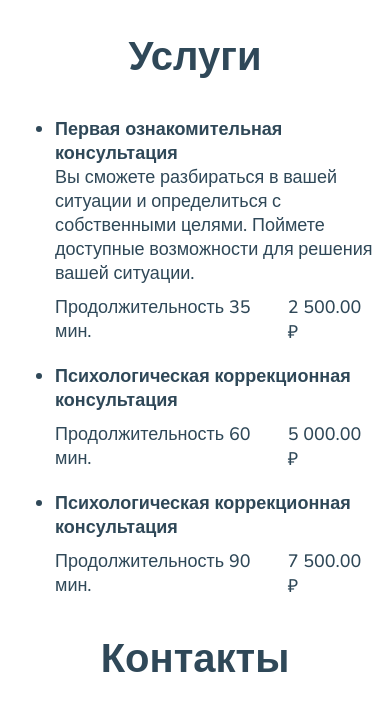
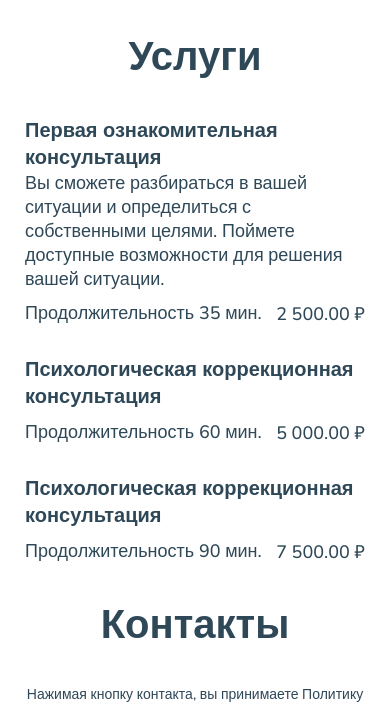
Before and after one commit to FedorSo/bio_site, a plain HTML site: page index.html in a window 390 px wide. Shown: the part 861-1565 px from the top of the page. Drawn offline with nearby package versions, Linux system fonts and the light colour scheme.

Commit message:
service fix

```diff
--- a/index.html
+++ b/index.html
@@ -29,20 +29,20 @@
     <section class="services">
         <h1 class="services_title">Услуги</h1>
         <ul>
-            <li class="service"><p><strong>Первая ознакомительная консультация</strong><br>Вы сможете разбираться в вашей ситуации и определиться с собственными целями.
+            <li class="service"><p><strong class="service_title">Первая ознакомительная консультация</strong><br>Вы сможете разбираться в вашей ситуации и определиться с собственными целями.
                 Поймете доступные возможности для решения вашей ситуации.<br></p>
                 <div class="duration_and_price">
                     <span class="duration">Продолжительность 35 мин.</span>
                     <span class="price">2 500.00 ₽</span>
                 </div>
             </li>
-            <li class="service"><p><strong>Психологическая коррекционная консультация</strong><br></p>
+            <li class="service"><p><strong class="service_title">Психологическая коррекционная консультация</strong><br></p>
                 <div class="duration_and_price">
                     <span class="duration">Продолжительность 60 мин.</span>
                     <span class="price">5 000.00 ₽</span>
                 </div>
             </li>
-            <li class="service"><p><strong>Психологическая коррекционная консультация</strong><br></p>
+            <li class="service"><p><strong class="service_title">Психологическая коррекционная консультация</strong><br></p>
                 <div class="duration_and_price">
                     <span class="duration">Продолжительность 90 мин.</span>
                     <span class="price">7 500.00 ₽</span>
--- a/style.css
+++ b/style.css
@@ -180,8 +180,17 @@ footer {
         font-size: 18px;
     }
 
+    .services ul{
+        list-style-type: none;
+        padding: 0 10px;
+    }
+
     .service {
-        margin-bottom: 20px;
+        margin-bottom: 30px;
+    }
+
+    .service_title {
+        font-size: 20px;
     }
 
     .service p{
```
